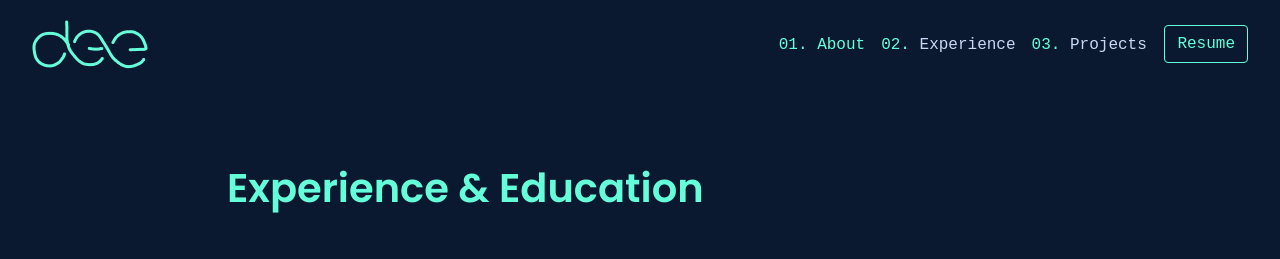
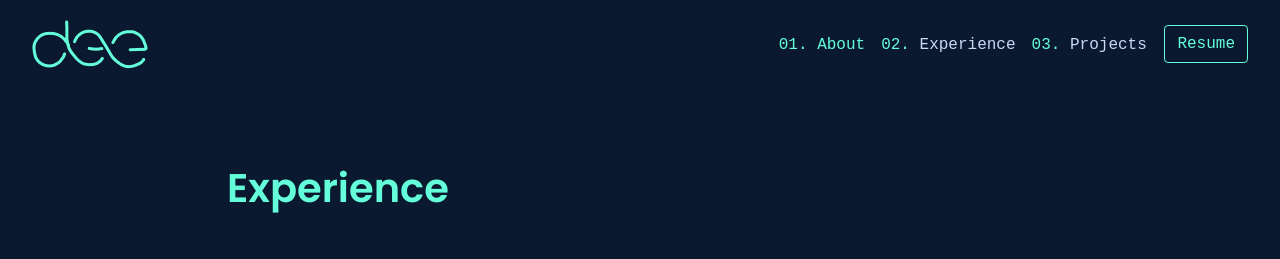
Before and after one commit to deeptea22/Portfolio, an Angular app: page /experience in a window 1280 px wide. Shown: the top 259 px of the page. Built offline with nearby package versions, Linux system fonts and the light colour scheme.

Commit message:
Updating Work Experience

```diff
--- a/src/app/experience/experience.component.html
+++ b/src/app/experience/experience.component.html
@@ -3,7 +3,7 @@
         <div class="card-header">
             <div class="d-flex">
                 <div class="title">
-                    <h1 style="font-size: 40px;">Experience & Education</h1>
+                    <h1 style="font-size: 40px;">Experience</h1>
                     <br>
                 </div>
             </div>
```
